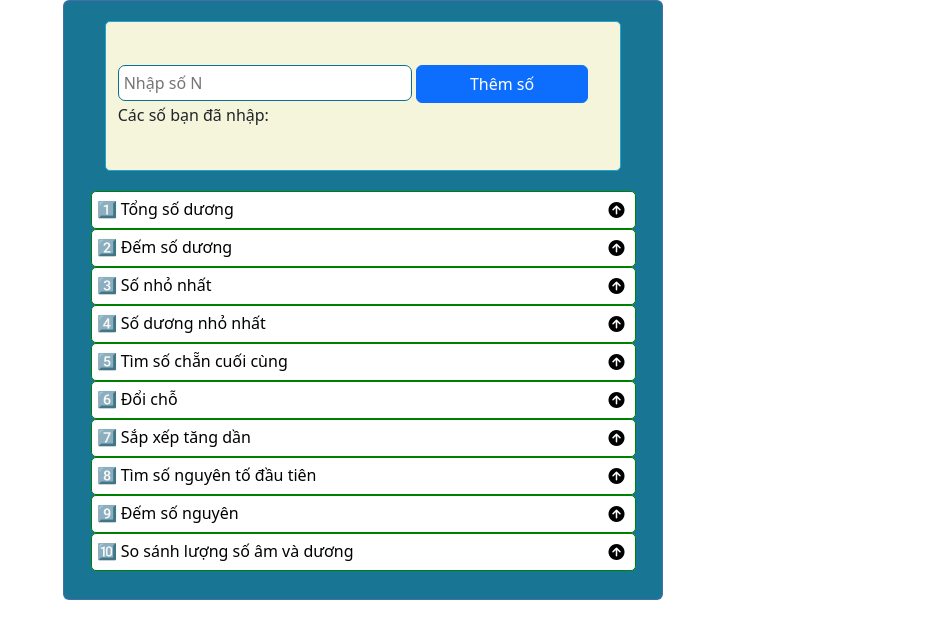
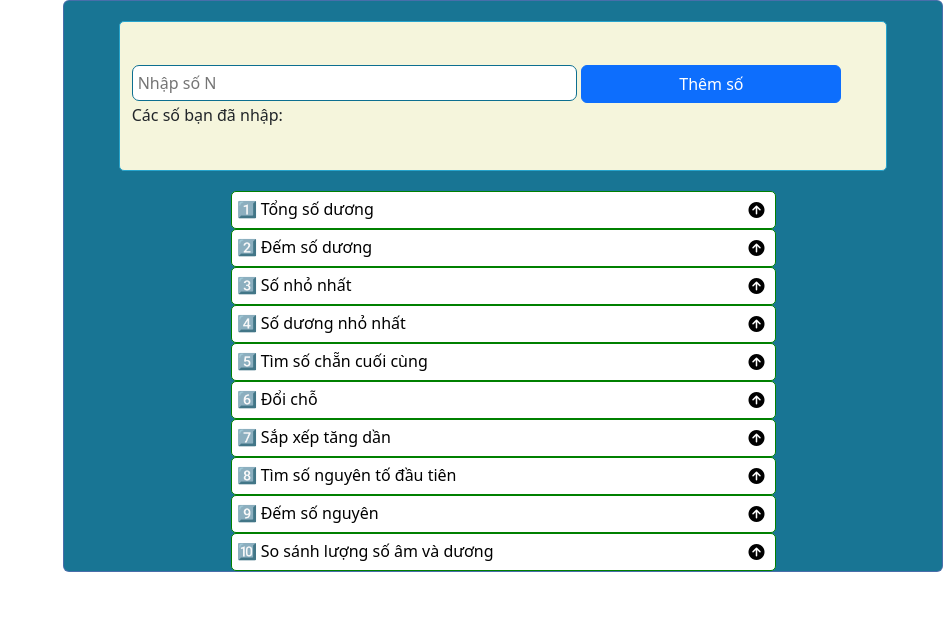
Before and after one commit to Fink2005/JSbuoi7-8_bc71_Phan_Tan_Sy, a plain HTML site: page index.html in a window 1280 px wide. Shown: the whole page, without its empty margins (337-1280 px from the left). Drawn offline with nearby package versions, Linux system fonts and the light colour scheme.

Commit message:
Update index.html

```diff
--- a/index.html
+++ b/index.html
@@ -39,7 +39,8 @@
         background-color: lightgreen;
       }
       .card {
-        height: 600px;
+        height: auto;
+        padding: 25px 15px
         max-width: 600px;
         border: 1px solid rgba(94, 108, 179, 0.698);
         margin-left: 400px;
```
